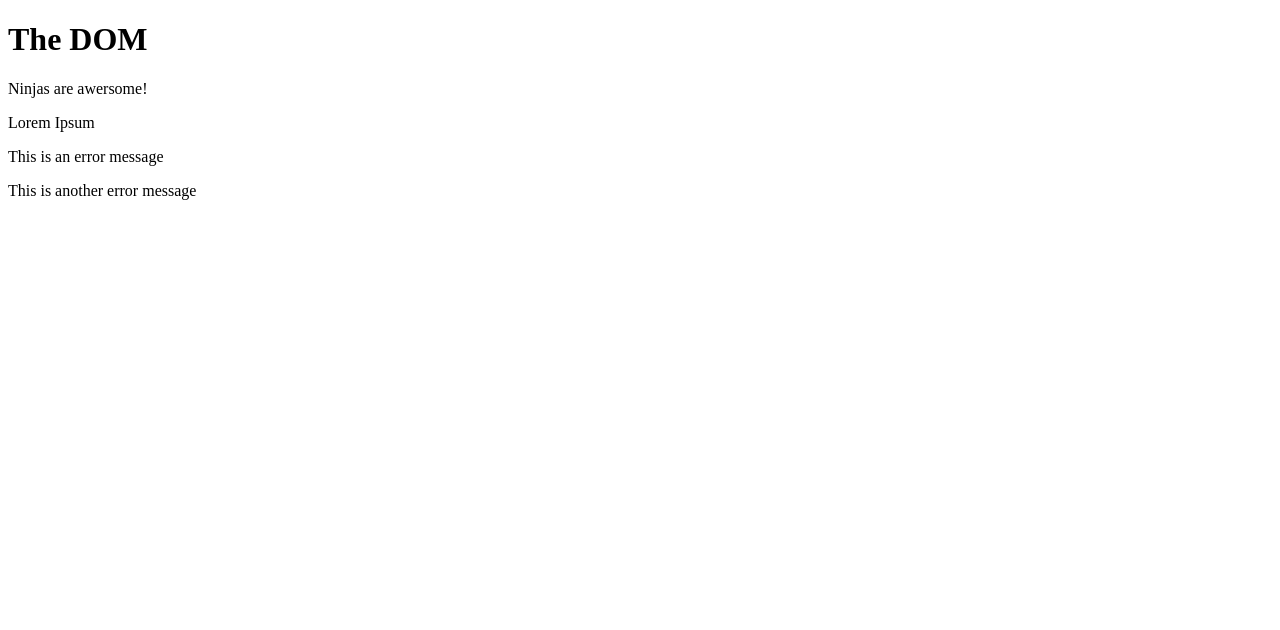
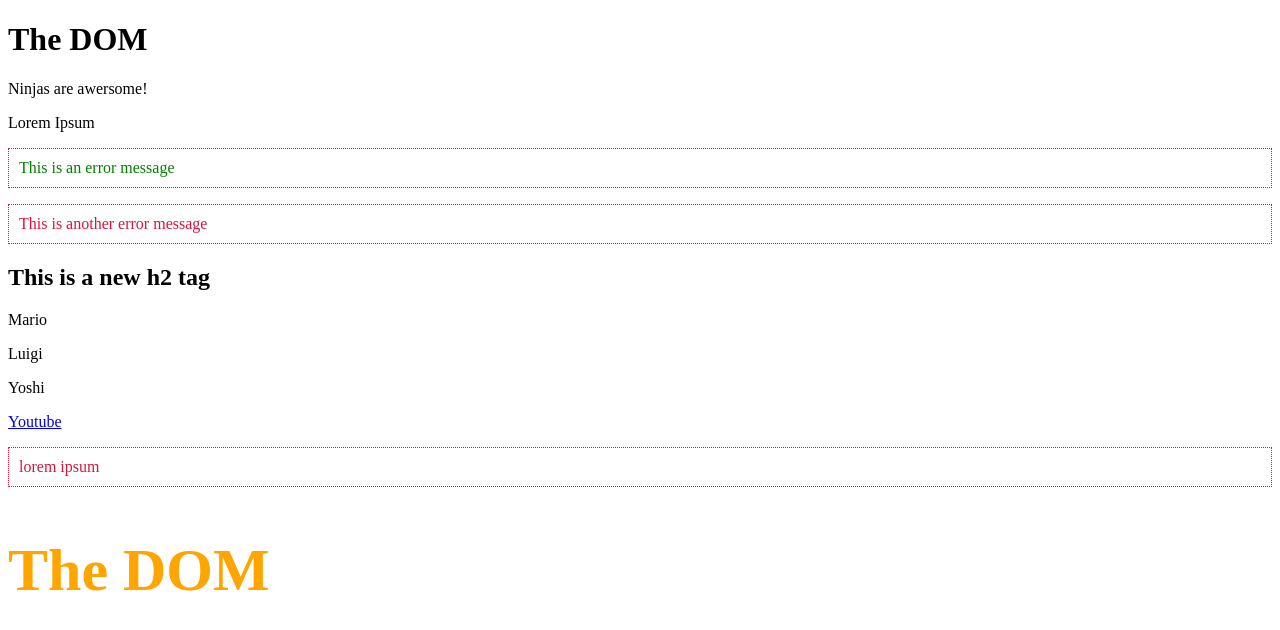
Before and after one commit to Levy787/JS-Course, a plain HTML site: page index.html in a window 1280 px wide. Drawn offline with Linux system fonts and the light colour scheme.

```diff
--- a/index.html
+++ b/index.html
@@ -4,7 +4,7 @@
     <meta charset="UTF-8" />
     <meta http-equiv="X-UA-Compatible" content="IE=edge" />
     <meta name="viewport" content="width=device-width, initial-scale=1.0" />
-
+    <link href="style.css" rel="stylesheet" />
     <title>The DOM</title>
   </head>
   <body>
@@ -15,6 +15,12 @@
       <p class="error">This is an error message</p>
     </div>
     <div class="error">This is another error message</div>
+    <div class="content">
+      <p>This is the content</p>
+    </div>
+    <a href="https://www.google.com">Link to somewhere cool...</a>
+    <p class="error">lorem ipsum</p>
+    <h2 class="second-h2" style="color: orange">The DOM</h2>
     <script src="./script.js"></script>
   </body>
 </html>
--- a/script.js
+++ b/script.js
@@ -21,3 +21,31 @@ const ps = document.getElementsByTagName("p");
 
 console.log(para.innerText);
 para.innerText = "Ninjas are awersome!";
+
+const content = document.querySelector(".content");
+content.innerHTML = "<h2>This is a new h2 tag</h2>";
+
+const people = ["Mario", "Luigi", "Yoshi"];
+
+people.forEach((person) => {
+  content.innerHTML += `<p>${person}`;
+});
+
+//CHANGING element attributes
+const link = document.querySelector("a");
+console.log(link.getAttribute("href"));
+link.setAttribute("href", "https://www.youtube.com");
+link.innerText = "Youtube";
+
+const msg = document.querySelector("p.error");
+msg.setAttribute("error", "success");
+
+//Adding attributes
+msg.setAttribute("style", "color: green");
+
+const h2 = document.querySelector("h2.second-h2");
+h2.style.margin = "50px";
+h2.style.fontSize = "60px";
+h2.style.margin = ""; //Remove property
+
+//Adding or removing classes
--- /dev/null
+++ b/style.css
@@ -0,0 +1,11 @@
+.error {
+  padding: 10px;
+  color: crimson;
+  border: 1px dotted crimson;
+}
+
+.success {
+  padding: 10px;
+  color: limegreen;
+  border: 1px dotted limegreen;
+}
```
